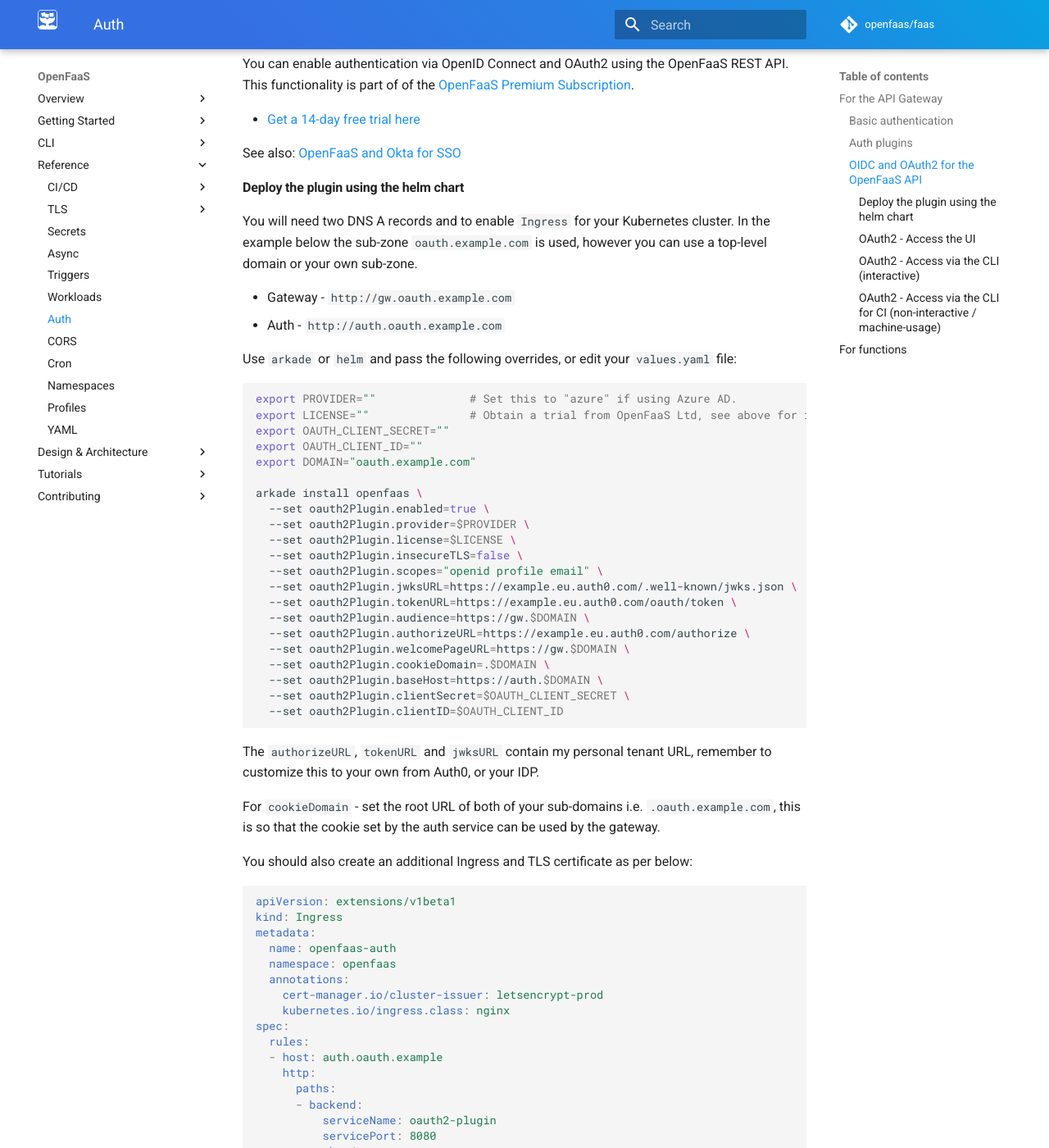
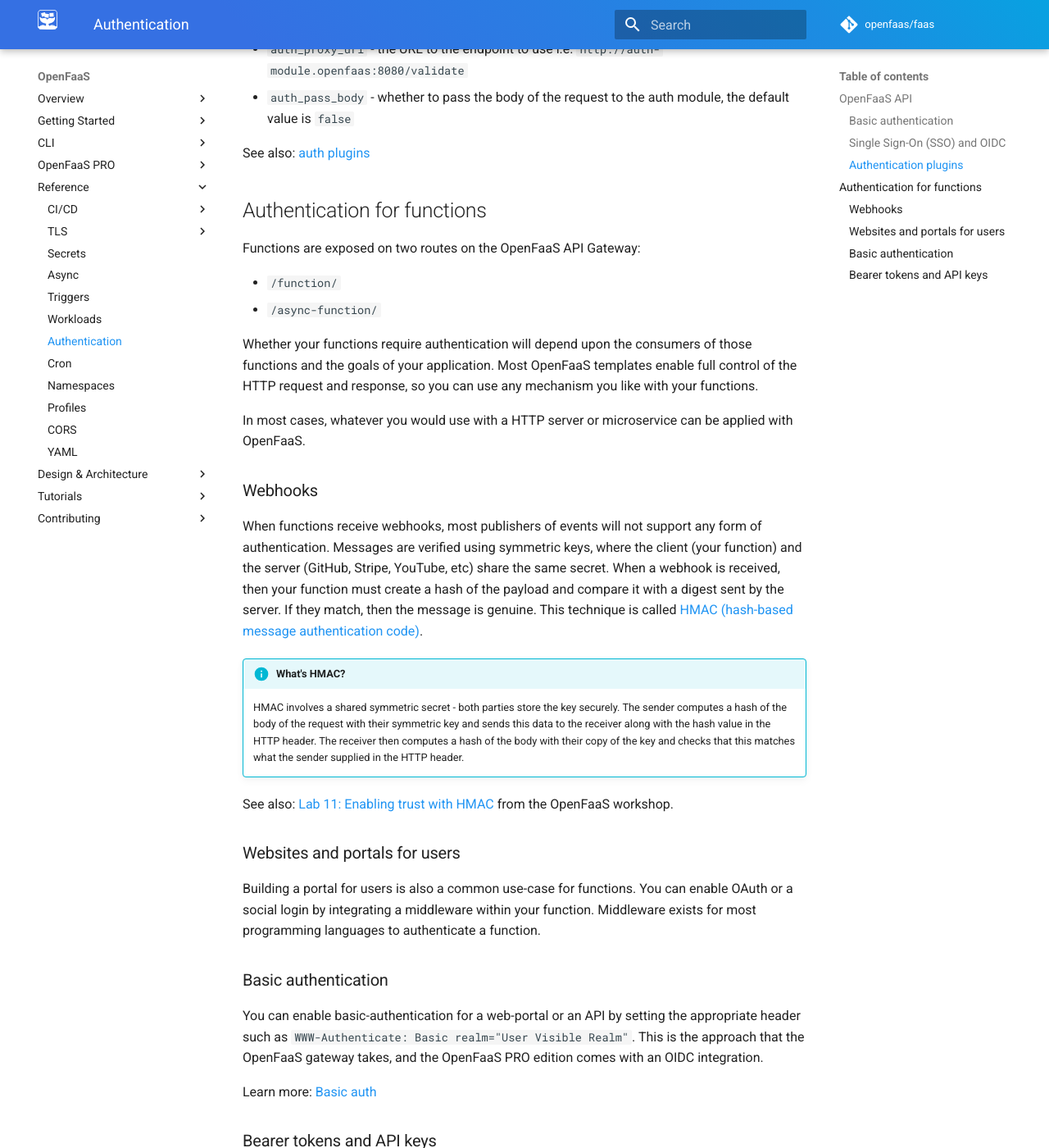
Before and after one commit to openfaas/docs, an MkDocs documentation site: the page built from docs/reference/authentication.md, in a window 1280 px wide and 1400 px high, scrolled down 1227 px. Shown: the whole window at 82% size. Built offline with MkDocs 1.6.1 and Material for MkDocs 9.7.7, drawn with Linux system fonts in a browser that asks for light colours; comment, search, counter and statistics services are not loaded; some of the changed text lies outside the part shown.

Commit message:
Add OpenFaaS PRO section
* Adds openfaas pro
* Updates auth to authentication
* Updates recommendations for function authentication
* Updates highlights on the index page for openfaas
* Consolidates links on index page

Signed-off-by: Alex Ellis (OpenFaaS Ltd) <alexellis2@gmail.com>

````diff
--- /dev/null
+++ b/docs/openfaas-pro/introduction.md
@@ -0,0 +1,28 @@
+## OpenFaaS PRO
+
+OpenFaaS PRO is a commercial distribution of the OpenFaaS project.
+
+## Included features
+
+OpenFaaS PRO comes with the following features and commercial support via email.
+
+* [Single Sign-On and OIDC](/openfaas-pro/sso) for enterprise-grade authentication and credential management
+* [Scale idle functions to zero](/openfaas-pro/scale-to-zero) to save on cost and increase efficiency
+* [Trigger functions via Kafka](/openfaas-pro/kafka-events) to integrate with existing events and systems
+
+Coming soon:
+
+* New UI portal for monitoring and managing OpenFaaS functions
+* Advanced concurrency limiting for functions
+
+You can apply for a [free 14-day trial](https://openfaas.com/support/)
+
+## Support
+
+Support is included for OpenFaaS PRO features for customers. During the trial period, users may access the Slack community and documentation free of charge, however this is not reflective of the commercial support service.
+
+Support for the broader OpenFaaS project is available through Premium Consulting.
+
+## Pricing
+
+Are you interested in OpenFaaS PRO for your organisation? Find out more, kick the tires with a 14-day free trial, or find out more about OpenFaaS PRO [Contact us](https://openfaas.com/support/)
--- /dev/null
+++ b/docs/openfaas-pro/kafka-events.md
@@ -0,0 +1,55 @@
+# Trigger functions from Kafka
+
+OpenFaaS PRO offers an additional component that can be used to invoke functions from Kafka topics.
+
+## Installation
+
+You can install the Kafka connector using its [helm chart](https://github.com/openfaas/faas-netes/tree/master/chart/kafka-connector), or by using arkade.
+
+### Installation with arkade
+
+```bash
+export TOPICS="payment.created"
+arkade install kafka-connector \
+ --broker-host kafka-broker \
+ --topics $TOPICS \
+ --license-file $HOME/.openfaas/LICENSE
+```
+
+### Installation with Helm
+
+See [helm chart](https://github.com/openfaas/faas-netes/tree/master/chart/kafka-connector)
+
+## Usage
+
+Once you have configured a number of topics, you can then annotate your functions so that they get triggered by any incoming messages on those topics.
+
+Create a new function:
+
+```bash
+export OPENFAAS_PREFIX=ghcr.io/openfaas
+faas-cli new --lang go provision-customer
+```
+
+Now add an annotation for the `payment.created` topic, so that the `provision-customer` function is invoked for any message received:
+
+```yaml
+version: 1.0
+provider:
+  name: openfaas
+  gateway: http://127.0.0.1:8080
+
+functions:
+  provision-customer:
+    annotations:
+      topic: payment.created
+    lang: go
+    handler: ./provision-customer
+    image: ghcr.io/openfaas:provision-customer
+```
+
+Now deploy your function, and publish an event to your Kafka broker on the `payment.created` topic.
+
+## See also
+
+Blog post / walk-through: [Staying on topic: trigger your OpenFaaS functions with Apache Kafka](https://www.openfaas.com/blog/kafka-connector/)
--- /dev/null
+++ b/docs/openfaas-pro/scale-to-zero.md
@@ -0,0 +1,59 @@
+# Scale to Zero
+
+OpenFaaS PRO offers an additional component that can be used to scale idle functions to zero replicas. When scaled to zero, functions do not consume CPU or memory, and are then scaled back to the minimum desired amount of replicas upon first use.
+
+## Installation
+
+You can enable Scale to Zero using arkade or helm.
+
+Learn how to enable Scale to Zero [using the helm chart](https://github.com/openfaas/faas-netes/tree/master/chart/openfaas).
+
+## Usage
+
+Once enabled in your cluster, you can opt functions into being scaled to zero by adding the following label to stack.yml.
+
+Create a new function:
+
+```bash
+export OPENFAAS_PREFIX=ghcr.io/openfaas
+faas-cli new --lang go daily-job
+```
+
+Now add the labels:
+
+```yaml
+version: 1.0
+provider:
+  name: openfaas
+  gateway: http://127.0.0.1:8080
+
+functions:
+  daily-job:
+    labels:
+      com.openfaas.scale.zero: true
+    lang: go
+    handler: ./daily-job
+    image: ghcr.io/openfaas:daily-job
+```
+
+Once you have deployed and invoked your function, you should see it start to appear in the logs:
+
+```bash
+kubectl logs -n openfaas deploy/faas-idler -f
+```
+
+Open another terminal to monitor the replicas of your function:
+
+```bash
+kubectl get -n openfaas-fn deploy/daily-job -w
+```
+
+After the chosen scale to zero period, you will see its replicas scale to zero.
+
+Then, you can invoke the function and you'll see the function scale up and get invoked again:
+
+```bash
+echo | faas-cli invoke daily-job
+```
+
+You can learn more about OpenFaaS auto-scaling here: [autoscaling](/reference/autoscaling.md)
--- /dev/null
+++ b/docs/openfaas-pro/sso.md
@@ -0,0 +1,141 @@
+# Single Sign-On
+
+You can enable authentication via OpenID Connect and OAuth2 using the OpenFaaS REST API. This functionality is part of of the [OpenFaaS Premium Subscription](https://openfaas.com/support/).
+
+## Try a walk-through with Okta
+
+The easiest way to try Single Sign-On with OpenFaaS is to follow a complete walk-through. We have one for [Okta here](https://www.openfaas.com/blog/openfaas-oidc-okta/).
+
+## Deploy SSO using the helm chart (advanced)
+
+You will need two DNS A records and to enable `Ingress` for your Kubernetes cluster. In the example below the sub-zone `oauth.example.com` is used, however you can use a top-level domain or your own sub-zone.
+
+* Gateway - `http://gw.oauth.example.com`
+* Auth - `http://auth.oauth.example.com`
+
+Use `arkade` or `helm` and pass the following overrides, or edit your `values.yaml` file:
+
+```sh
+export PROVIDER=""              # Set this to "azure" if using Azure AD.
+export LICENSE=""               # Obtain a trial from OpenFaaS Ltd, see above for instructions.
+export OAUTH_CLIENT_SECRET=""
+export OAUTH_CLIENT_ID=""
+export DOMAIN="oauth.example.com"
+
+arkade install openfaas \
+  --set oauth2Plugin.enabled=true \
+  --set oauth2Plugin.provider=$PROVIDER \
+  --set oauth2Plugin.license=$LICENSE \
+  --set oauth2Plugin.insecureTLS=false \
+  --set oauth2Plugin.scopes="openid profile email" \
+  --set oauth2Plugin.jwksURL=https://example.eu.auth0.com/.well-known/jwks.json \
+  --set oauth2Plugin.tokenURL=https://example.eu.auth0.com/oauth/token \
+  --set oauth2Plugin.audience=https://gw.$DOMAIN \
+  --set oauth2Plugin.authorizeURL=https://example.eu.auth0.com/authorize \
+  --set oauth2Plugin.welcomePageURL=https://gw.$DOMAIN \
+  --set oauth2Plugin.cookieDomain=.$DOMAIN \
+  --set oauth2Plugin.baseHost=https://auth.$DOMAIN \
+  --set oauth2Plugin.clientSecret=$OAUTH_CLIENT_SECRET \
+  --set oauth2Plugin.clientID=$OAUTH_CLIENT_ID
+```
+
+The `authorizeURL`, `tokenURL` and `jwksURL` contain my personal tenant URL, remember to customize this to your own from Auth0, or your IDP.
+
+For `cookieDomain` - set the root URL of both of your sub-domains i.e. `.oauth.example.com`, this is so that the cookie set by the auth service can be used by the gateway.
+
+You should also create an additional Ingress and TLS certificate as per below.
+
+You can use the `openfaas-ingress` arkade app, or create an Ingress record manually.
+
+```bash
+  arkade install openfaas-ingress \
+  --domain gw.oauth.example \
+  --oauth2-plugin-domain auth.oauth.example \
+  --email webmaster@example.com
+```
+
+This is an example of a manual Ingress record created without using arkade.
+
+```yaml
+apiVersion: extensions/v1beta1
+kind: Ingress
+metadata:
+  name: openfaas-auth
+  namespace: openfaas
+  annotations:
+    cert-manager.io/cluster-issuer: letsencrypt-prod
+    kubernetes.io/ingress.class: nginx
+spec:
+  rules:
+  - host: auth.oauth.example
+    http:
+      paths:
+      - backend:
+          serviceName: oauth2-plugin
+          servicePort: 8080
+        path: /
+  tls:
+  - hosts:
+    - auth.oauth.example
+    secretName: openfaas-auth
+```
+
+### Gain access via the UI
+
+The UI uses the [code grant flow](https://oauth.net/2/grant-types/authorization-code/).
+
+Just visit the gateway and you will be redirected to your IDP to log in: http://gw.oauth.example.com
+
+### Gain access via the CLI (interactive)
+
+The CLI uses the [implicit grant flow](https://oauth.net/2/grant-types/implicit/) for interactive usage such as your daily workflow from your own computer / workstation.
+
+Run the following:
+
+```sh
+faas-cli auth \
+  --auth-url https://tenant0.eu.auth0.com/authorize \
+  --audience http://gw.oauth.example.com \
+  --client-id "${OAUTH_CLIENT_ID}"
+```
+
+You will receive a token on the command-line and same will be saved to openfaas config file. `faas-cli` will read the token and pass it for future commands which requires authentication.
+
+You can also export it with `export TOKEN=""` and use it with any command: `faas-cli list --token="${TOKEN}"`
+
+See also: [faas-cli README](https://github.com/openfaas/faas-cli)
+
+### Gain access via the CLI for CI (non-interactive / machine-usage)
+
+Non-inactive or machine-usage is where you need to access the gateway and you cannot follow a web-browser to authenticate. Here, you need to create a special application in your IDP. It will usually be called a "Machine Application" and has a `client_id` and `client_secret`, these are comparable to a username and password.
+
+You will need to use the [client credentials flow](https://oauth.net/2/grant-types/client-credentials/).
+
+You will need this flow for any actions taken within a cron-job, broker, CI/CD job or similar server-access.
+
+You can use `faas-cli login`:
+
+```sh
+faas-cli login \
+ --username ${OAUTH_CLIENT_ID} \
+ --password ${OAUTH_CLIENT_SECRET}
+```
+
+Now run any command as usual such as `faas-cli list` or `faas-cli deploy`. The secrets will be fetched from `~/.openfaas/config.yml`.
+
+Note: some providers may also support obtaining a token for this flow, such as Auth0:
+
+```sh
+faas-cli auth \
+  --grant client_credentials \
+  --auth-url https://tenant0.eu.auth0.com/oauth/token \
+  --client-id "${OAUTH_CLIENT_ID}" \
+  --client-secret "${OAUTH_CLIENT_SECRET}"\
+  --audience http://gw.oauth.example.com
+```
+
+You will receive a token on the command-line which is also saved in `~/.openfaas/config.yml`.
+
+The `faas-cli` will read the token and pass it for future commands which requires authentication, you can also export it with `export TOKEN=""` and use it with any command: `faas-cli list --token="${TOKEN}"`
+
+See also: [faas-cli README](https://github.com/openfaas/faas-cli/blob/master/README.md)
--- a/docs/reference/authentication.md
+++ b/docs/reference/authentication.md
@@ -1,8 +1,11 @@
-# Authentication for functions
+# Authentication
 
 There are two main concerns for authentication for OpenFaaS: the administrative API Gateway API and the individual functions.
 
-## For the API Gateway
+!!! warning "TLS is not optional"
+    You must always enable HTTPS when using OpenFaaS over the Internet, or through an untrusted network, and virtually any network should be considered as untrusted.
+
+## OpenFaaS API
 
 ### Basic authentication
 
@@ -12,15 +15,17 @@ These APIs exist at:
 
 * `/system/`
 
-The OpenFaaS API Gateway as of version 0.8.2 provides built-in basic authentication. It is enabled by default for OpenFaaS on Swarm and Kubernetes when using the helm chart.
+The OpenFaaS API Gateway provides built-in basic authentication. It is enabled by default for OpenFaaS on Kubernetes and faasd.
 
-It is strongly recommended that you enable basic authentication and use a strong password to protect the `/system/` route. If you prefer to use an alternative authentication strategy then you can also use a reverse proxy such as [Kong](https://getkong.org/docs/) to enable OAuth or another strategy.
+Commercial users should explore the [Single Sign-On](/openfaas-pro/sso) feature of OpenFaaS PRO, to prevent the need to share credentials between users and systems.
 
-The Kubernetes YAML configuration does not use basic authentication at this point and is only useful for quick testing. If you cannot use helm for any reason then use "tillerless" helm to generate YAML files with basic authentication turned on.
+### Single Sign-On (SSO) and OIDC
 
-Once basic authentication is enabled you will need to use `faas-cli login` before using the CLI.
+Single Sign-On (SSO) uses your identity provider such as Auth0, Okta, Azure Active Directory or GitLab to authenticate users to your OpenFaaS API. It supports the CLI, UI and machine-based authentication. It means that you no longer need to share a single credential with any administrators, and don't need to redeploy your OpenFaaS installation if an employee leaves the company, and you need to rotate the password.
 
-### Auth plugins
+Learn more about (SSO) and OIDC in [OpenFaaS PRO](/openfaas-pro/sso)
+
+### Authentication plugins
 
 When using an auth plugin, the API Gateway will delegate authentication of the `/system/` routes to a microservice.
 
@@ -33,146 +38,46 @@ You can configure the gateway to use an auth plugin with the following two envir
 
 See also: [auth plugins](https://github.com/openfaas/faas/tree/master/auth)
 
-### OIDC and OAuth2 for the OpenFaaS API
+## Authentication for functions
 
-You can enable authentication via OpenID Connect and OAuth2 using the OpenFaaS REST API. This functionality is part of of the [OpenFaaS Premium Subscription](https://openfaas.com/support/).
-
-* [Get a 14-day free trial here](https://forms.gle/mFmwtoez1obZzm286)
-
-See also: [OpenFaaS and Okta for SSO](https://www.openfaas.com/blog/openfaas-oidc-okta/)
-
-#### Deploy the plugin using the helm chart
-
-You will need two DNS A records and to enable `Ingress` for your Kubernetes cluster. In the example below the sub-zone `oauth.example.com` is used, however you can use a top-level domain or your own sub-zone.
-
-* Gateway - `http://gw.oauth.example.com`
-* Auth - `http://auth.oauth.example.com`
-
-Use `arkade` or `helm` and pass the following overrides, or edit your `values.yaml` file:
-
-```sh
-export PROVIDER=""              # Set this to "azure" if using Azure AD.
-export LICENSE=""               # Obtain a trial from OpenFaaS Ltd, see above for instructions.
-export OAUTH_CLIENT_SECRET=""
-export OAUTH_CLIENT_ID=""
-export DOMAIN="oauth.example.com"
-
-arkade install openfaas \
-  --set oauth2Plugin.enabled=true \
-  --set oauth2Plugin.provider=$PROVIDER \
-  --set oauth2Plugin.license=$LICENSE \
-  --set oauth2Plugin.insecureTLS=false \
-  --set oauth2Plugin.scopes="openid profile email" \
-  --set oauth2Plugin.jwksURL=https://example.eu.auth0.com/.well-known/jwks.json \
-  --set oauth2Plugin.tokenURL=https://example.eu.auth0.com/oauth/token \
-  --set oauth2Plugin.audience=https://gw.$DOMAIN \
-  --set oauth2Plugin.authorizeURL=https://example.eu.auth0.com/authorize \
-  --set oauth2Plugin.welcomePageURL=https://gw.$DOMAIN \
-  --set oauth2Plugin.cookieDomain=.$DOMAIN \
-  --set oauth2Plugin.baseHost=https://auth.$DOMAIN \
-  --set oauth2Plugin.clientSecret=$OAUTH_CLIENT_SECRET \
-  --set oauth2Plugin.clientID=$OAUTH_CLIENT_ID
-```
-
-The `authorizeURL`, `tokenURL` and `jwksURL` contain my personal tenant URL, remember to customize this to your own from Auth0, or your IDP.
-
-For `cookieDomain` - set the root URL of both of your sub-domains i.e. `.oauth.example.com`, this is so that the cookie set by the auth service can be used by the gateway.
-
-You should also create an additional Ingress and TLS certificate as per below:
-
-```yaml
-apiVersion: extensions/v1beta1
-kind: Ingress
-metadata:
-  name: openfaas-auth
-  namespace: openfaas
-  annotations:
-    cert-manager.io/cluster-issuer: letsencrypt-prod
-    kubernetes.io/ingress.class: nginx
-spec:
-  rules:
-  - host: auth.oauth.example
-    http:
-      paths:
-      - backend:
-          serviceName: oauth2-plugin
-          servicePort: 8080
-        path: /
-  tls:
-  - hosts:
-    - auth.oauth.example
-    secretName: openfaas-auth
-```
-
-#### OAuth2 - Access the UI
-
-The UI uses the [code grant flow](https://oauth.net/2/grant-types/authorization-code/).
-
-Just visit the gateway and you will be redirected to your IDP to log in: http://gw.oauth.example.com
-
-#### OAuth2 - Access via the CLI (interactive)
-
-The CLI uses the [implicit grant flow](https://oauth.net/2/grant-types/implicit/) for interactive usage such as your daily workflow from your own computer / workstation.
-
-Run the following:
-
-```sh
-faas-cli auth \
-  --auth-url https://tenant0.eu.auth0.com/authorize \
-  --audience http://gw.oauth.example.com \
-  --client-id "${OAUTH_CLIENT_ID}"
-```
-
-You will receive a token on the command-line and same will be saved to openfaas config file. `faas-cli` will read the token and pass it for future commands which requires authentication.
-
-You can also export it with `export TOKEN=""` and use it with any command: `faas-cli list --token="${TOKEN}"`
-
-See also: [faas-cli README](https://github.com/openfaas/faas-cli)
-
-#### OAuth2 - Access via the CLI for CI (non-interactive / machine-usage)
-
-Non-inactive or machine-usage is where you need to access the gateway and you cannot follow a web-browser to authenticate. Here, you need to create a special application in your IDP. It will usually be called a "Machine Application" and has a `client_id` and `client_secret`, these are comparable to a username and password.
-
-You will need to use the [client credentials flow](https://oauth.net/2/grant-types/client-credentials/).
-
-You will need this flow for any actions taken within a cron-job, broker, CI/CD job or similar server-access.
-
-You can use `faas-cli login`:
-
-```sh
-faas-cli login \
- --username ${OAUTH_CLIENT_ID} \
- --password ${OAUTH_CLIENT_SECRET}
-```
-
-Now run any command as usual such as `faas-cli list` or `faas-cli deploy`. The secrets will be fetched from `~/.openfaas/config.yml`.
-
-Note: some providers may also support obtaining a token for this flow, such as Auth0:
-
-```sh
-faas-cli auth \
-  --grant client_credentials \
-  --auth-url https://tenant0.eu.auth0.com/oauth/token \
-  --client-id "${OAUTH_CLIENT_ID}" \
-  --client-secret "${OAUTH_CLIENT_SECRET}"\
-  --audience http://gw.oauth.example.com
-```
-
-You will receive a token on the command-line which is also saved in `~/.openfaas/config.yml`.
-
-The `faas-cli` will read the token and pass it for future commands which requires authentication, you can also export it with `export TOKEN=""` and use it with any command: `faas-cli list --token="${TOKEN}"`
-
-See also: [faas-cli README](https://github.com/openfaas/faas-cli/blob/master/README.md)
-
-## For functions
-
-Functions are exposed at:
+Functions are exposed on two routes on the OpenFaaS API Gateway:
 
 * `/function/`
 * `/async-function/`
 
-Functions exposed on OpenFaaS often do not need to have authentication enabled, this is because they may be responding to webhooks from an external system such as GitHub or Patreon. Neither GitHub, nor Patreon will support authenticating with OAuth or basic authentication strategies, but rely on HMAC.
+Whether your functions require authentication will depend upon the consumers of those functions and the goals of your application. Most OpenFaaS templates enable full control of the HTTP request and response, so you can use any mechanism you like with your functions.
 
-HMAC involves a shared symmetric secret - both parties store the key securely. The sender computes a hash of the body of the request with their symmetric key and sends this data to the receiver along with the hash value in the HTTP header. The receiver then computes a hash of the body with their copy of the key and checks that this matches what the sender supplied in the HTTP header. See the reference on [secrets](./secrets.md) for a walk-through on using secret values with functions.
+In most cases, whatever you would use with a HTTP server or microservice can be applied with OpenFaaS.
+
+### Webhooks
+
+When functions receive webhooks, most publishers of events will not support any form of authentication. Messages are verified using symmetric keys, where the client (your function) and the server (GitHub, Stripe, YouTube, etc) share the same secret. When a webhook is received, then your function must create a hash of the payload and compare it with a digest sent by the server. If they match, then the message is genuine. This technique is called [HMAC (hash-based message authentication code)](https://en.wikipedia.org/wiki/HMAC).
+
+!!! info "What's HMAC?"
+    HMAC involves a shared symmetric secret - both parties store the key securely. The sender computes a hash of the body of the request with their symmetric key and sends this data to the receiver along with the hash value in the HTTP header. The receiver then computes a hash of the body with their copy of the key and checks that this matches what the sender supplied in the HTTP header.
 
 See also: [Lab 11: Enabling trust with HMAC](https://github.com/openfaas/workshop/blob/master/lab11.md) from the OpenFaaS workshop.
+
+### Websites and portals for users
+
+Building a portal for users is also a common use-case for functions. You can enable OAuth or a social login by integrating a middleware within your function. Middleware exists for most programming languages to authenticate a function.
+
+### Basic authentication
+
+You can enable basic-authentication for a web-portal or an API by setting the appropriate header such as `WWW-Authenticate: Basic realm="User Visible Realm"`. This is the approach that the OpenFaaS gateway takes, and the OpenFaaS PRO edition comes with an OIDC integration.
+
+Learn more: [Basic auth](https://en.wikipedia.org/wiki/Basic_access_authentication)
+
+### Bearer tokens and API keys
+
+You can also create and manage your own Bearer tokens or API keys. These are simply shared secrets, where the client (the user or machine invoking the function) and the server (the function) share a copy of the token.
+
+You can assign a token to a function using a secret and then read the value back at run-time to authenticate requests.
+
+Example of invoking a function with a Bearer token:
+
+```
+curl https://gw.example.com -H "Authorization: Bearer TOKEN"
+```
+
+See an example using a HTTP header: [secrets](./secrets.md).
--- a/mkdocs.yml
+++ b/mkdocs.yml
@@ -58,7 +58,7 @@ theme:
   logo: images/logo.svg
 
 # Copyright
-copyright: "Copyright &copy; 2020 OpenFaaS Author(s)"
+copyright: "Copyright &copy; 2021 OpenFaaS Author(s)"
 
 # Options
 extra:
@@ -121,6 +121,11 @@ nav:
       - Logs: ./cli/logs.md
       - Working with image tags: ./cli/tags.md
       - Shell auto completion: ./cli/completion.md
+  - OpenFaaS PRO:
+      - Introduction: ./openfaas-pro/introduction.md
+      - Single Sign-On: ./openfaas-pro/sso.md
+      - Scale to Zero: ./openfaas-pro/scale-to-zero.md
+      - Kafka events: ./openfaas-pro/kafka-events.md
   - Reference:
     - CI/CD:
       - Intro: ./reference/cicd/intro.md
@@ -132,11 +137,11 @@ nav:
     - Async: ./reference/async.md
     - Triggers: ./reference/triggers.md
     - Workloads: ./reference/workloads.md
-    - Auth: ./reference/authentication.md
-    - CORS: ./reference/cors.md
+    - Authentication: ./reference/authentication.md
     - Cron: ./reference/cron.md
     - Namespaces: ./reference/namespaces.md
     - Profiles: ./reference/profiles.md
+    - CORS: ./reference/cors.md
     - YAML: ./reference/yaml.md
   # - OpenFaaS Cloud:
   #     - Intro: ./openfaas-cloud/intro.md
````
Also changed, not shown: docs/index.md (+39 -47 lines), docs/images/serverless-for-everyone-else.png (added).
